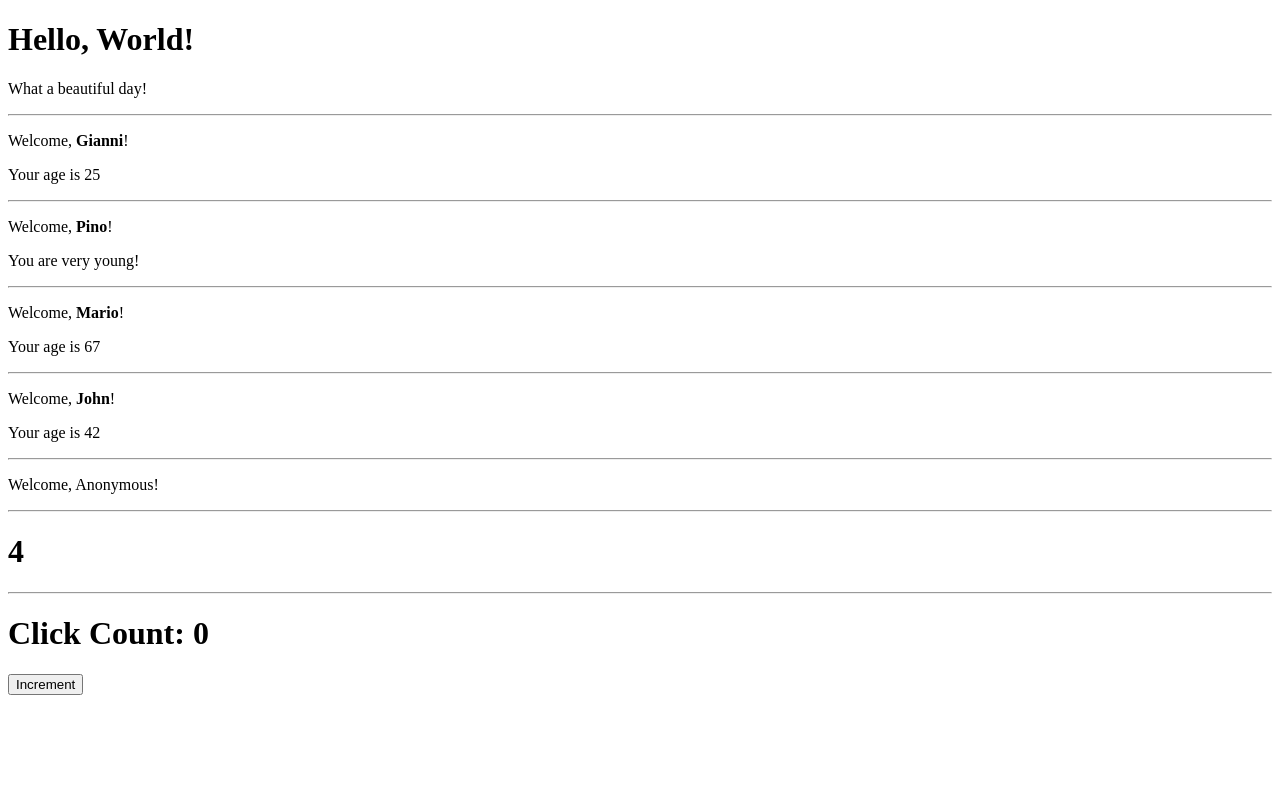
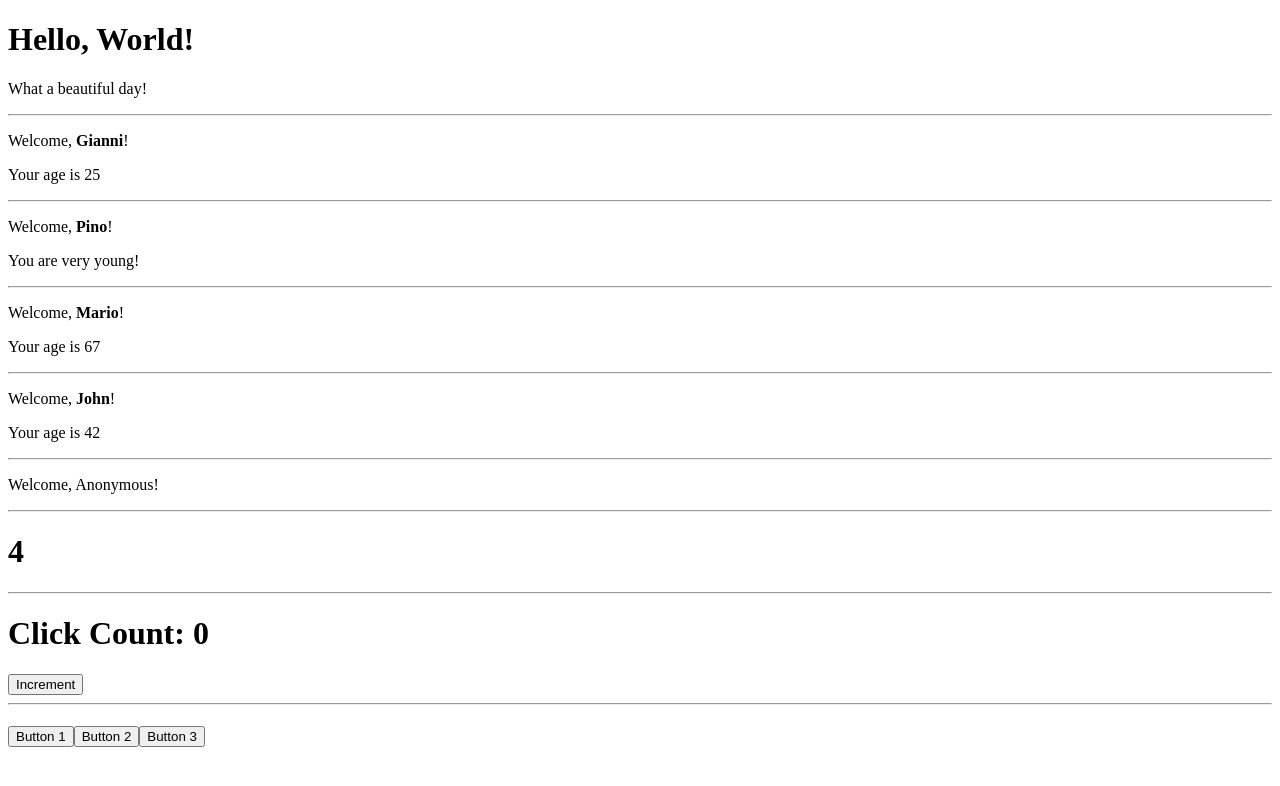
Before and after one commit to AndreaPossidente/develhope-react-exercises, a React (Create React App) app: page / in a window 1280 px wide. Shown: the top 786 px of the page. Built offline with nearby package versions, Linux system fonts and the light colour scheme.

Commit message:
done exercise 25

```diff
--- a/src/App.js
+++ b/src/App.js
@@ -1,5 +1,6 @@
 import React, { Component } from "react";
 import ClickCounter from "./ClickCounter";
+import ClickTracker from "./ClickTracker";
 import Counter from "./Counter";
 import Hello from "./Hello";
 import Welcome from "./Welcome";
@@ -23,6 +24,8 @@ export default class App extends Component {
         <Counter initialValue={0} increment={2} interval={2000} />
         <hr />
         <ClickCounter />
+        <hr />
+        <ClickTracker />
       </div>
     );
   }
--- /dev/null
+++ b/src/ClickTracker.js
@@ -0,0 +1,22 @@
+import React, { Component } from "react";
+
+export default class ClickTracker extends Component {
+  state = { clickedButton: null };
+
+  handleButtonClick = (e) => {
+    this.setState((prev) => ({ clickedButton: e.target.innerText }));
+  };
+
+  render() {
+    return (
+      <div>
+        <h1>
+          {!!this.state.clickedButton && this.state.clickedButton + " clicked!"}
+        </h1>
+        <button onClick={this.handleButtonClick}>Button 1</button>
+        <button onClick={this.handleButtonClick}>Button 2</button>
+        <button onClick={this.handleButtonClick}>Button 3</button>
+      </div>
+    );
+  }
+}
```
